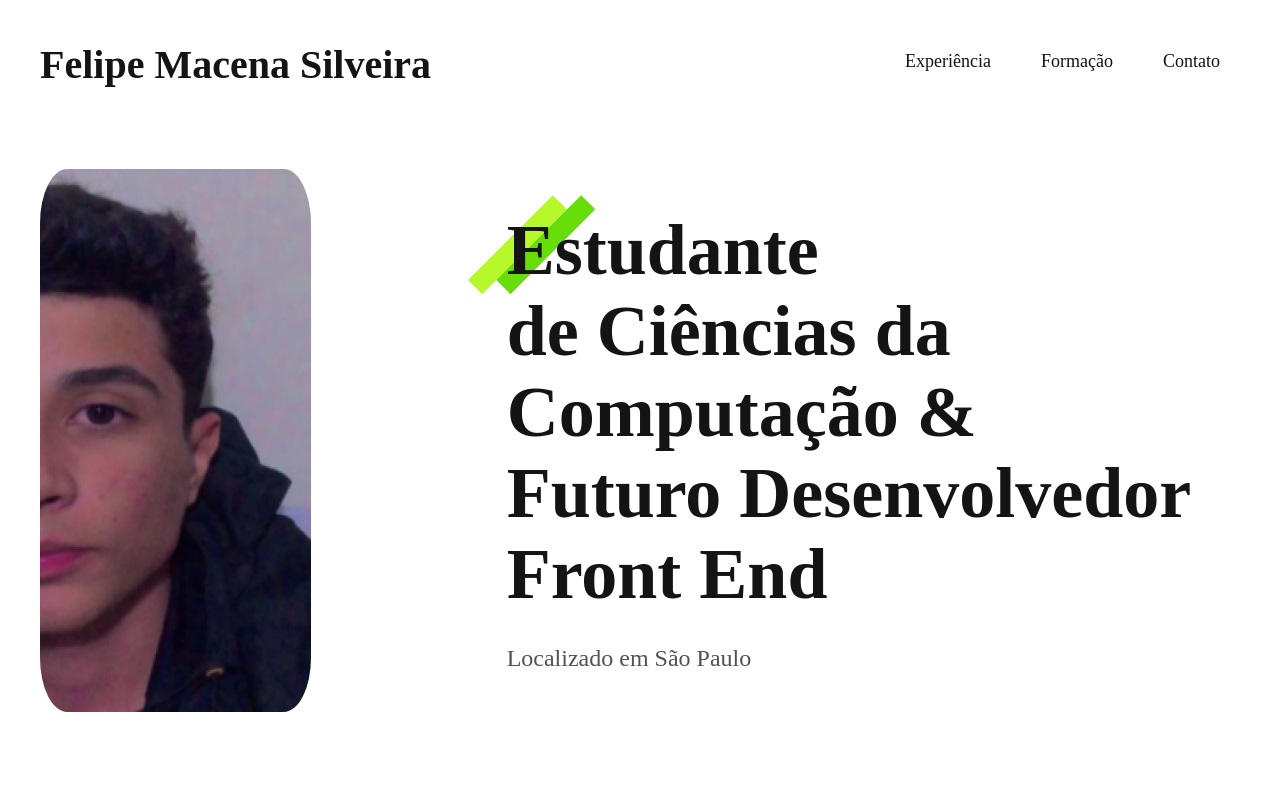
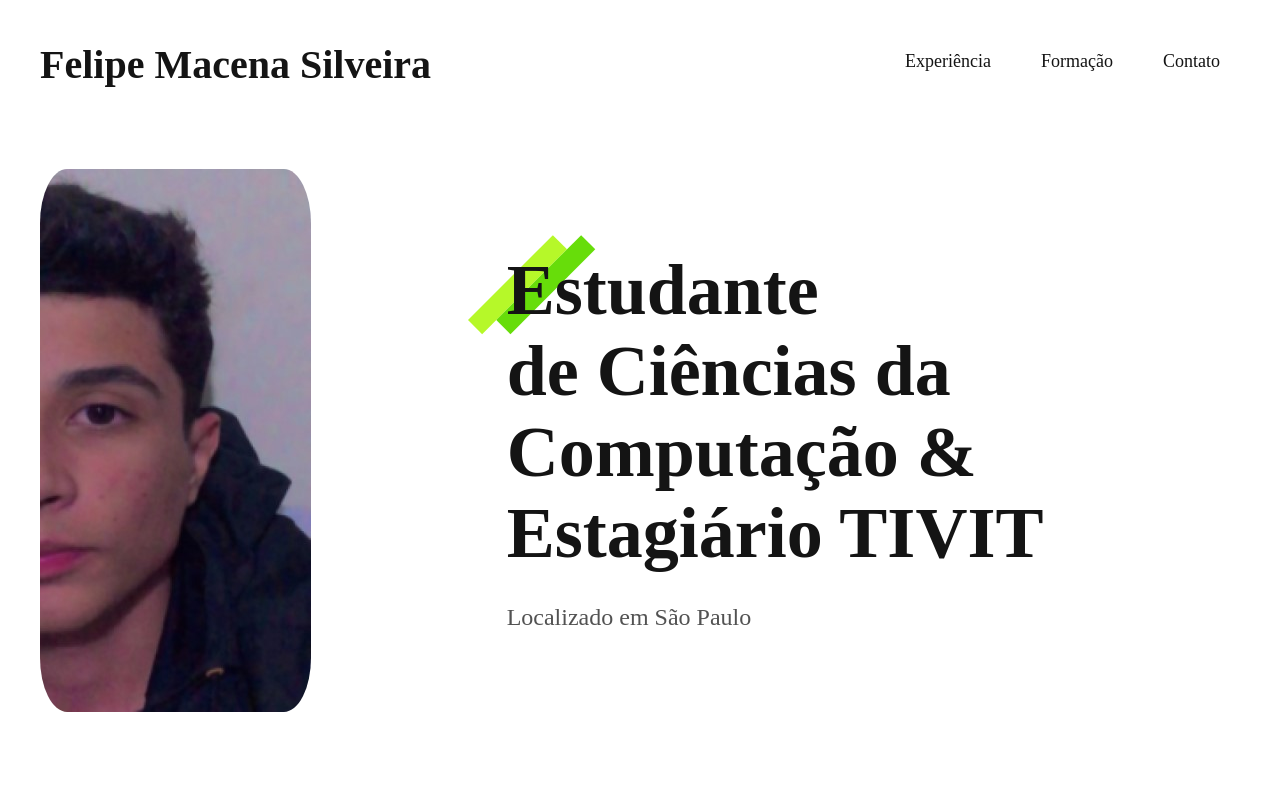
Before and after one commit to yfelipee/PortfolioFelipeMacena, a plain HTML site: page index.html in a window 1280 px wide. Shown: the top 789 px of the page. Drawn offline with Linux system fonts and the light colour scheme.

Commit message:
Update index.html

```diff
--- a/index.html
+++ b/index.html
@@ -24,7 +24,7 @@
    <main class="introducao">
       <img class="perfil" src="./imagensport/Felipe.jpeg" alt="Felipe Macena Silveira">
       <div>
-         <h1>Estudante<br> de Ciências da Computação &<br> Futuro Desenvolvedor <br>Front End</br></h1>
+         <h1>Estudante<br> de Ciências da Computação &<br>Estagiário TIVIT</br></h1>
          <p>Localizado em São Paulo</p>
       </div>
    </main>
```
